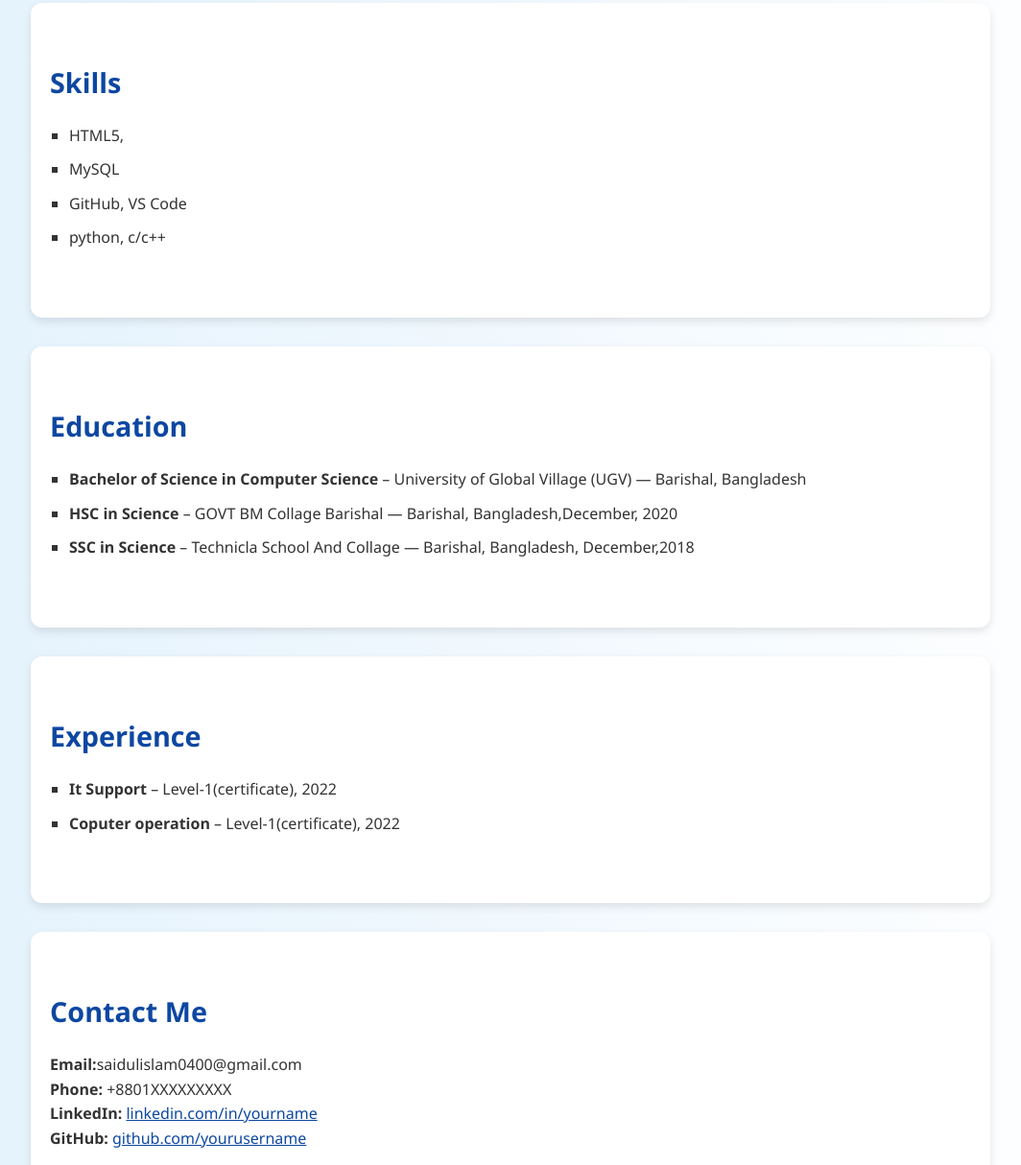
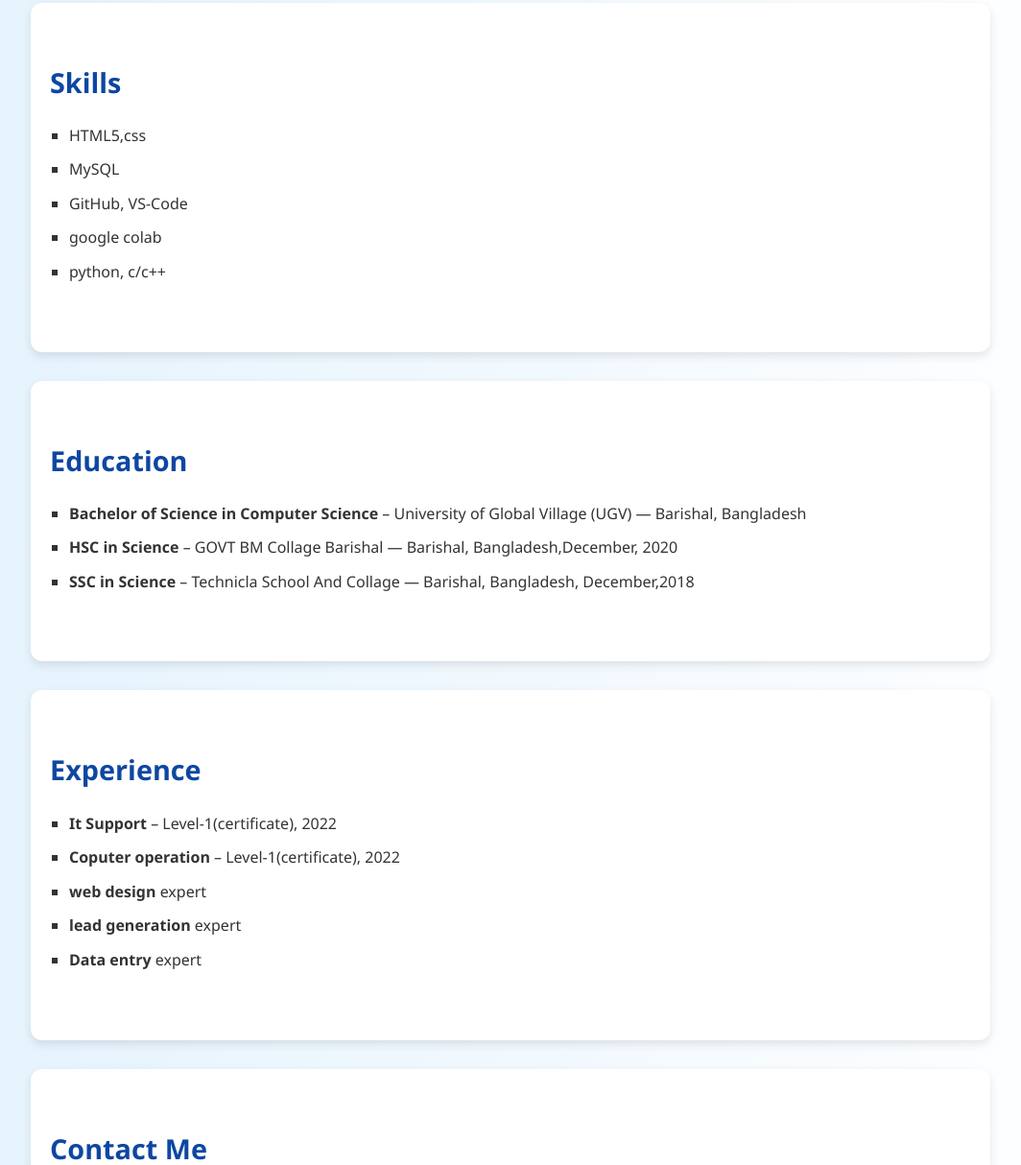
Before and after one commit to Sayed-73/Saidul-Islam-Portfolio-, a plain HTML site: page protfolio wesite.html in a window 1280 px wide. Shown: the part 924-2138 px from the top of the page at 96% size, without its empty margins (108-1172 px from the left). Drawn offline with Linux system fonts and the light colour scheme.

Commit message:
Update protfolio wesite.html

```diff
--- a/protfolio wesite.html
+++ b/protfolio wesite.html
@@ -122,9 +122,10 @@
   <section id="skills">
     <h2>Skills</h2>
     <ul>
-      <li>HTML5, </li>
+      <li>HTML5,css </li>
       <li> MySQL</li>
-      <li> GitHub, VS Code</li>
+      <li> GitHub, VS-Code</li>
+        <li> google colab</li>
       <li>python, c/c++</li>
     </ul>
   </section>
@@ -143,6 +144,9 @@
     <ul>
       <li><strong> It Support</strong> – Level-1(certificate), 2022</li>
       <li><strong> Coputer operation </strong> – Level-1(certificate), 2022</li>
+       <li><strong> web design </strong>expert </li>
+      <li><strong> lead generation  </strong>expert </li>
+      <li><strong> Data entry </strong>expert </li>
     </ul>
   </section>
 
```
